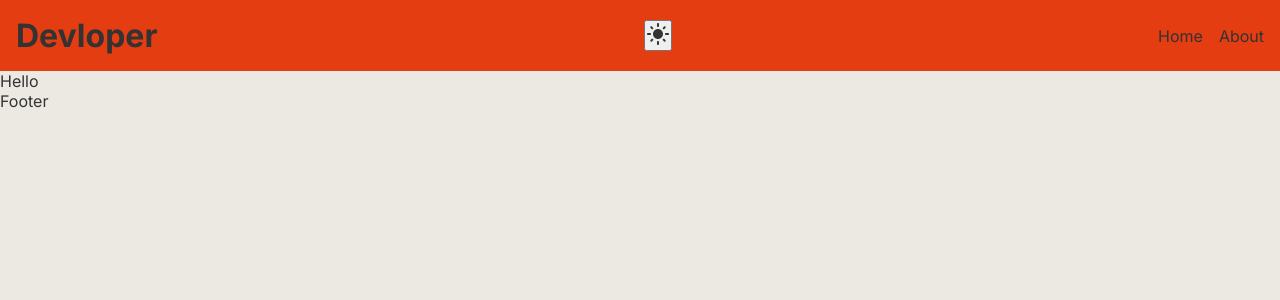
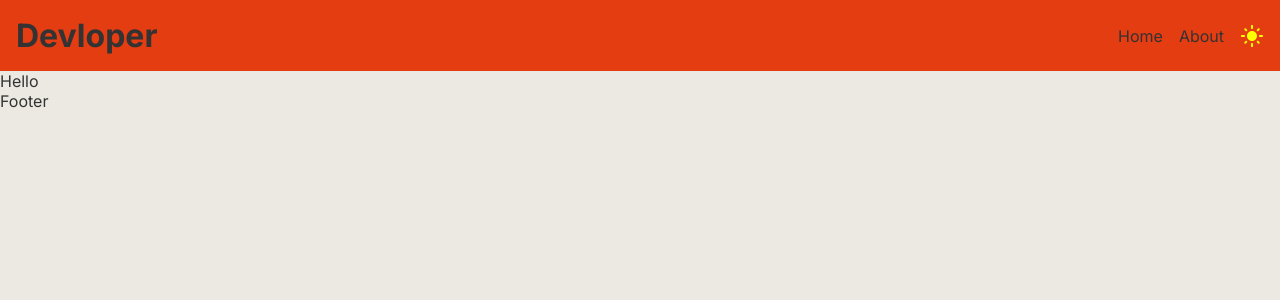
Before and after one commit to Ankitsaini406/portfolio, a Next.js app: page / in a window 1280 px wide. Shown: the top 300 px of the page. Built offline with nearby package versions, Linux system fonts and the light colour scheme.

Commit message:
"changes theme"

```diff
--- a/src/app/globals.css
+++ b/src/app/globals.css
@@ -37,6 +37,5 @@ span {
     padding: 0;
     list-style: none;
     text-decoration: none;
-    /* background-color: var(--bg-color); */
     color: var(--text-color);
 }
--- a/src/app/layout.tsx
+++ b/src/app/layout.tsx
@@ -18,7 +18,7 @@ export default function RootLayout({
   children: React.ReactNode;
 }>) {
   return (
-      <html lang="en">
+      <html lang="en" suppressHydrationWarning>
         <body className={inter.className}>
           <ThemeProviders>
           <Navbar />
--- a/src/components/navbar/Navbar.tsx
+++ b/src/components/navbar/Navbar.tsx
@@ -1,6 +1,5 @@
 import Navlist from "./Navlist";
 import style from "./Navbar.module.css"
-import ThemeSwitcher from "../theme/ThemeSwitcher";
 
 const Navbar = () => {
 
@@ -9,7 +8,6 @@ const Navbar = () => {
       <div>
         <h1>Devloper</h1>
       </div>
-      <ThemeSwitcher />
       <Navlist />
     </div>
   );
--- a/src/components/navbar/Navlist.tsx
+++ b/src/components/navbar/Navlist.tsx
@@ -1,5 +1,6 @@
 import Link from "next/link";
 import style from "./Navbar.module.css"
+import ThemeSwitcher from "../theme/ThemeSwitcher";
 
 const Navlist = ( )=> {
 
@@ -23,6 +24,7 @@ const Navlist = ( )=> {
                 )
             })
         }
+        <ThemeSwitcher />
       </div>
     )
 }
--- a/src/components/theme/ThemeProviders.tsx
+++ b/src/components/theme/ThemeProviders.tsx
@@ -17,7 +17,7 @@ const ThemeProviders = ({
   if (!mounted) {
     return <>{children}</>;
   }
-  return <ThemeProvider >{children}</ThemeProvider>;
+  return <ThemeProvider enableSystem={true}>{children}</ThemeProvider>;
 };
 
 export default ThemeProviders;
--- a/src/components/theme/ThemeSwitcher.tsx
+++ b/src/components/theme/ThemeSwitcher.tsx
@@ -6,12 +6,12 @@ import DarkModeIcon from "@mui/icons-material/DarkMode";
 import { useEffect, useState } from "react";
 
 const ThemeSwitcher = () => {
-    const [mounted, setMounted] = useState(false);
+  const [mounted, setMounted] = useState(false);
   const { theme, setTheme } = useTheme();
 
   useEffect(() => {
     setMounted(true);
-  },[]);
+  }, []);
 
   if (!mounted) {
     return null;
@@ -20,13 +20,12 @@ const ThemeSwitcher = () => {
   return (
     <>
       {theme === "light" ? (
-        <button onClick={() => setTheme("dark")}>
-          <DarkModeIcon />
-        </button>
+        <DarkModeIcon onClick={() => setTheme("dark")} />
       ) : (
-        <button onClick={() => setTheme("light")}>
-          <LightModeIcon />
-        </button>
+        <LightModeIcon
+          onClick={() => setTheme("light")}
+          style={{ color: "yellow" }}
+        />
       )}
     </>
   );
```
